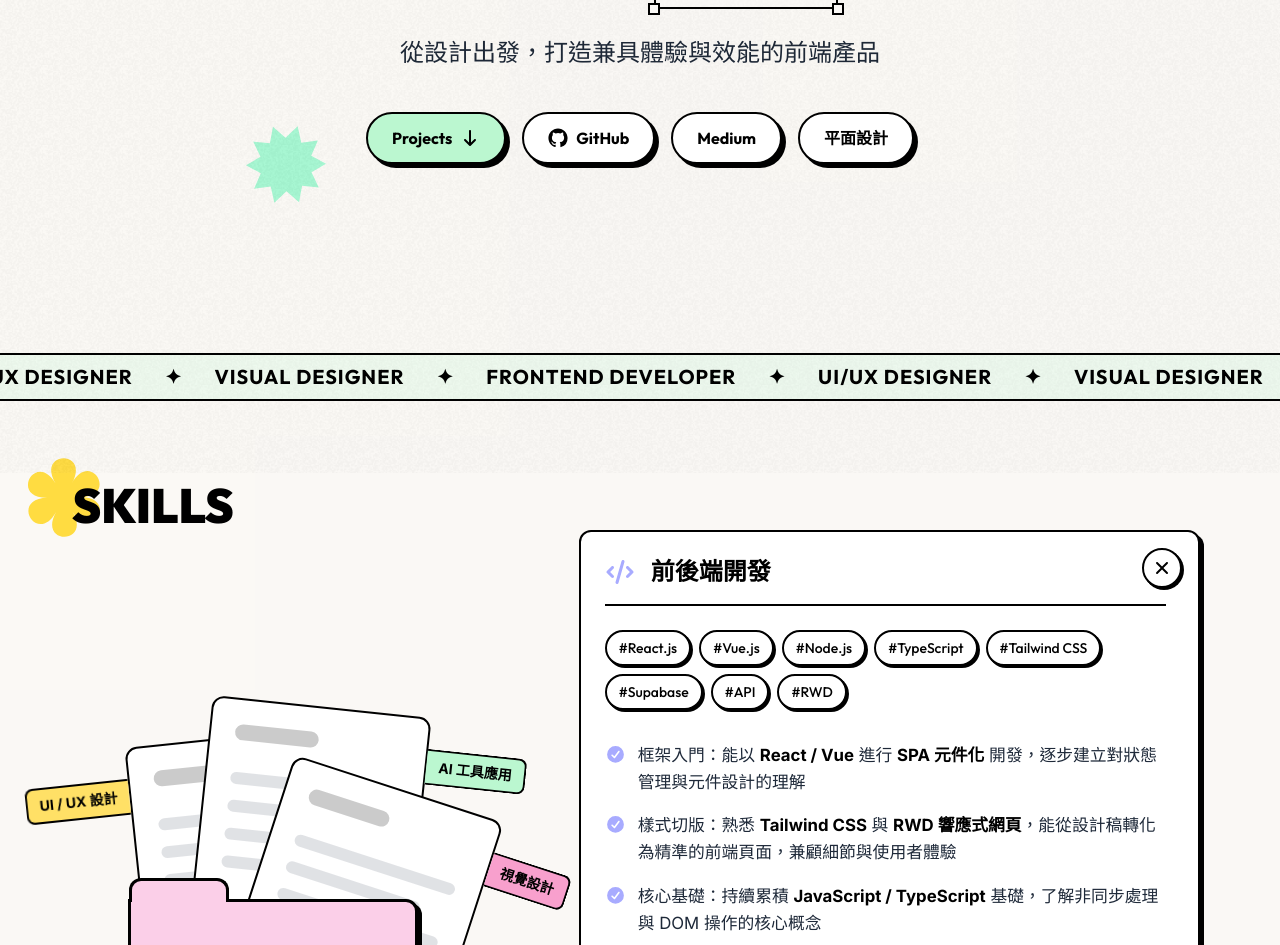
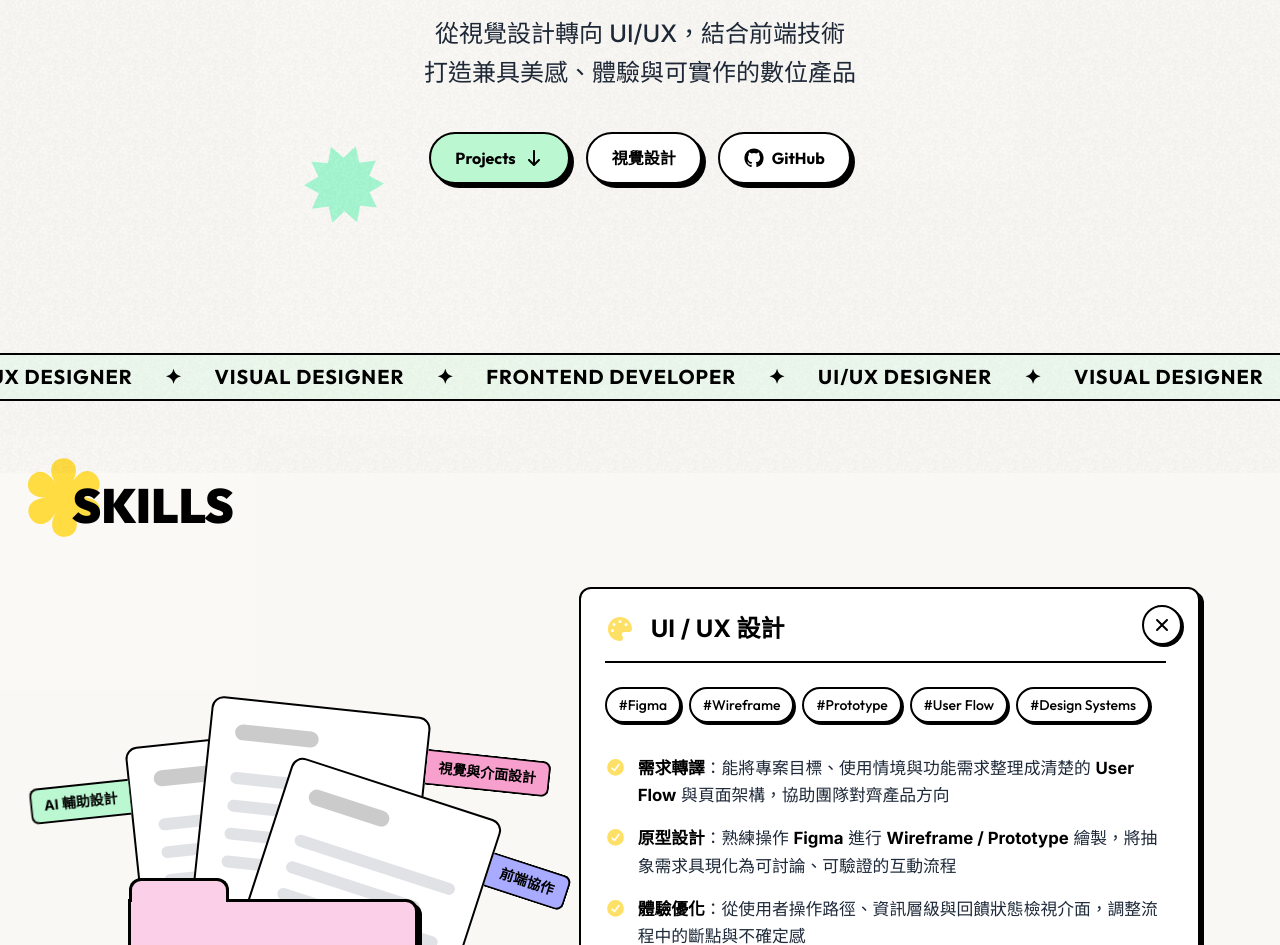
Before and after one commit to 153ys/yuna-portfolio, a React (Vite) app: page / in a window 1280 px wide. Shown: the part 327-1272 px from the top of the page. Built offline with nearby package versions, Linux system fonts and the light colour scheme.

Commit message:
feat: 調整文字內容

```diff
--- a/src/Section/Hero.tsx
+++ b/src/Section/Hero.tsx
@@ -50,7 +50,7 @@ export const Hero = () => {
               }}
               className="absolute -top-12 shadow-brutal-sm sm:-left-20 -left-8 inline-block bg-primary border-brutal px-4 py-2 font-heading font-bold text-sm uppercase tracking-wider transform -rotate-5"
             >
-              UI/UX & Frontend
+              UI/UX Designer
             </motion.div>
             Hi, I'm{" "}
             <motion.button
@@ -79,8 +79,9 @@ export const Hero = () => {
             <br />
           </h1>
 
-          <p className="text-xl md:text-2xl font-medium text-gray-800 max-w-lg leading-relaxed mix-blend-multiply">
-            從設計出發，打造兼具體驗與效能的前端產品
+          <p className="text-xl md:text-2xl text-center font-medium text-gray-800 max-w-lg leading-relaxed mix-blend-multiply">
+            從視覺設計轉向 UI/UX，結合前端技術
+            <p>打造兼具美感、體驗與可實作的數位產品</p>
           </p>
 
           <div className="flex flex-col sm:flex-row gap-4 mt-4 max-w-[70vw] w-full text-center sm:w-auto">
@@ -96,6 +97,16 @@ export const Hero = () => {
                 <FontAwesomeIcon icon={faArrowDown} className="w-5 h-5" />
               </Button>
             </Tooltip>
+            <Tooltip info="我的視覺設計作品">
+              <Button
+                variant="secondary"
+                className="w-full sm:w-auto"
+                href="https://yunakao.myportfolio.com/"
+                target="_blank"
+              >
+                視覺設計
+              </Button>
+            </Tooltip>
             <Tooltip info="前往 GitHub 查看原始碼">
               <Button
                 variant="secondary"
@@ -107,7 +118,7 @@ export const Hero = () => {
                 GitHub
               </Button>
             </Tooltip>
-            <Tooltip info="我的技術文章">
+            {/* <Tooltip info="我的技術文章">
               <Button
                 variant="secondary"
                 className="w-full sm:w-auto"
@@ -116,17 +127,7 @@ export const Hero = () => {
               >
                 Medium
               </Button>
-            </Tooltip>
-            <Tooltip info="我過去的設計作品">
-              <Button
-                variant="secondary"
-                className="w-full sm:w-auto"
-                href="https://yunakao.myportfolio.com/"
-                target="_blank"
-              >
-                平面設計
-              </Button>
-            </Tooltip>
+            </Tooltip> */}
           </div>
         </motion.div>
       </div>
--- a/src/Section/Skills.tsx
+++ b/src/Section/Skills.tsx
@@ -86,7 +86,54 @@ const boldText = (text: string) => {
 
 const skillsData = [
   {
-    title: "前後端開發",
+    title: "UI / UX 設計",
+    icon: faPalette,
+    bgColor: "bg-skills-yellow",
+    textColor: "text-skills-yellow",
+    tags: ["Figma", "Wireframe", "Prototype", "User Flow", "Design Systems"],
+    items: [
+      "**需求轉譯**：能將專案目標、使用情境與功能需求整理成清楚的 **User Flow** 與頁面架構，協助團隊對齊產品方向",
+      "**原型設計**：熟練操作 **Figma** 進行 **Wireframe / Prototype** 繪製，將抽象需求具現化為可討論、可驗證的互動流程",
+      "**體驗優化**：從使用者操作路徑、資訊層級與回饋狀態檢視介面，調整流程中的斷點與不確定感",
+      "**設計交付**：能整理元件狀態、間距規則與互動細節，讓設計稿更容易被前端理解與實作",
+    ],
+  },
+  {
+    title: "AI 輔助設計",
+    icon: faRobot,
+    bgColor: "bg-skills-green",
+    textColor: "text-skills-green",
+    tags: ["ChatGPT", "Claude", "Gemini", "Canva AI", "Prompt Design"],
+    items: [
+      "**概念發想**：運用 **ChatGPT / Gemini** 等 AI 工具快速整理競品觀察、情境腳本與功能假設，作為設計初期的發散素材",
+      "**提示設計**：能根據角色、情境、限制與輸出格式撰寫 **Prompt**，讓 AI 產出更貼近設計需求的文案與內容結構",
+      "**內容規劃**：協助整理介面文字、流程提示與資訊層級，讓使用者在操作過程中更容易理解下一步",
+      "**視覺探索**：運用 **Canva AI / Claude** 輔助 moodboard、風格方向與版面概念發想，提高前期探索效率",
+    ],
+  },
+  {
+    title: "視覺與介面設計",
+    icon: faWandMagicSparkles,
+    bgColor: "bg-skills-pink",
+    textColor: "text-skills-pink",
+    tags: [
+      "Illustrator",
+      "Photoshop",
+      "AfterEffect",
+      "Premiere",
+      "Visual Design",
+      "Branding",
+      "Social Media",
+    ],
+    items: [
+      "**視覺經驗**：擁有 **4 年動靜態社群媒體與廣告素材** 製作經驗，熟悉從提案、版面規劃到交付的完整流程",
+      "**介面表現**：能運用色彩、字級、留白與視覺層級建立清楚的閱讀節奏，讓介面資訊更容易被掃描與理解",
+      "**品牌一致性**：理解品牌視覺規範，能將既有風格延伸到網站、活動頁與產品介面，維持整體體驗一致",
+      "**設計工具**：熟練操作 **Photoshop / Illustrator** 等 Adobe 系列製圖工具，能快速處理圖片素材、圖像元素與行銷視覺延伸",
+    ],
+  },
+  {
+    title: "前端協作",
     icon: faCode,
     bgColor: "bg-skills-blue",
     textColor: "text-skills-blue",
@@ -101,56 +148,11 @@ const skillsData = [
       "RWD",
     ],
     items: [
-      "框架入門：能以 **React / Vue** 進行 **SPA 元件化** 開發，逐步建立對狀態管理與元件設計的理解",
-      "樣式切版：熟悉 **Tailwind CSS** 與 **RWD 響應式網頁**，能從設計稿轉化為精準的前端頁面，兼顧細節與使用者體驗",
-      "核心基礎：持續累積 **JavaScript  / TypeScript** 基礎，了解非同步處理與 DOM 操作的核心概念",
-      "後端接觸：初步接觸 **Node.js / Supabase**，能串接 **RESTful API** 進行資料讀寫",
-      "團隊協作：熟練使用 **Git / GitHub** 進行版本控制、分支管理與協作開發流程",
-    ],
-  },
-  {
-    title: "UI / UX 設計",
-    icon: faPalette,
-    bgColor: "bg-skills-yellow",
-    textColor: "text-skills-yellow",
-    tags: ["Figma", "Wireframe", "Prototype", "User Flow", "Design Systems"],
-    items: [
-      "原型設計：熟練操作 **Figma** 進行 **Wireframe / Prototype** 繪製，將抽象需求具現化為可溝通的設計稿",
-      "體驗規劃：設計 **User Flow** 與資訊架構，從使用者視角優化操作路徑與互動邏輯",
-      "跨界實作：兼具設計與開發思維，有 **LINE LIFF**、**Landing Page** 開發經驗，了解從需求訪談、設計到程式實作的完整流程",
-    ],
-  },
-  {
-    title: "AI 工具應用",
-    icon: faRobot,
-    bgColor: "bg-skills-green",
-    textColor: "text-skills-green",
-    tags: ["ChatGPT", "Claude", "Gemini", "Canva AI", "Prompt Engineering"],
-    items: [
-      "開發提速：熟練以 **ChatGPT / Claude** 輔助程式碼生成、邏輯釐清與 **Code Review**，將 AI 融入開發日常，有效縮短功能交付週期",
-      "提示設計：具備 **Prompt Engineering** 實務思維，能精準描述情境與限制，穩定從 AI 工具中產出可用的程式架構與設計素材",
-      "視覺生成：運用 **Claude Design** 快速發想視覺，兼顧美感與效率，產出可實作的設計概念",
-      "知識加速：善用 AI 拆解陌生技術與框架，配合實作驗證，主動縮短學習新技術的摸索週期",
-    ],
-  },
-  {
-    title: "視覺設計",
-    icon: faWandMagicSparkles,
-    bgColor: "bg-skills-pink",
-    textColor: "text-skills-pink",
-    tags: [
-      "Illustrator",
-      "Photoshop",
-      "AfterEffect",
-      "Premiere",
-      "Visual Design",
-      "Branding",
-      "Social Media",
-    ],
-    items: [
-      "實戰經驗：擁有 **4 年動靜態社群媒體與廣告素材** 製作經驗，熟悉從提案到交付的完整製作流程",
-      "專業軟體：熟練操作 **Photoshop / Illustrator**，能高效產出高質感的視覺設計與數位行銷素材",
-      "品牌思維：深刻理解品牌視覺規範，能精準掌握版面配置，並維持產品整體的**視覺一致性**",
+      "**設計可行性**：具備 **React / Vue** 與元件化概念，能在設計階段評估互動狀態、版面限制與實作成本",
+      "**響應式設計**：熟悉 **Tailwind CSS** 與 **RWD** 切版邏輯，能規劃桌機、平板與手機版在資訊密度上的差異",
+      "**前端溝通**：了解 **JavaScript / TypeScript**、API 串接與資料狀態，能與工程師討論資料來源、載入狀態與錯誤回饋",
+      "**設計落地**：能從設計稿延伸到實作細節，檢查間距、字級、互動回饋與視覺還原度，降低設計與開發之間的落差",
+      "**協作流程**：熟悉 **Git / GitHub** 基本協作流程，能理解版本管理、分支與交付節奏，提升跨職能合作效率",
     ],
   },
 ];
--- a/src/components/projectsData.ts
+++ b/src/components/projectsData.ts
@@ -204,7 +204,7 @@ export const projectsData: Project[] = [
       {
         title: "收穫與反思",
         content:
-          "第一次完整參與前端開發，讓我開始理解元件拆分、資料流與技術限制，也讓我在設計時能同步思考方案是否容易實作，而不是只追求視覺呈現。這次專案最大的收穫，不只是完成一個社群產品，而是開始建立從需求、體驗到實作的完整思考方式。[br]因為專案只有約一個月時間開發，未來如果有更多時間，希望能加入使用者測試與數據驗證，確認設計是否真正改善使用者體驗，而不只是依據團隊討論或設計直覺做決策。",
+          "第一次完整參與前端開發，讓我開始理解元件拆分、資料流與技術限制，也讓我在設計時能同步思考方案是否容易實作，而不是只追求視覺呈現。這次專案最大的收穫，不只是完成一個社群產品，而是開始建立從需求、體驗到實作的完整思考方式。[br]未來如果有更多時間，希望能加入使用者測試與數據驗證，確認設計是否真正改善使用者體驗，而不只是依據團隊討論或設計直覺做決策。",
       },
     ],
   },
@@ -226,7 +226,7 @@ export const projectsData: Project[] = [
     projectInfo: [
       {
         title: "技術與工具",
-        tech: ["LINE LIFF", "Figma", "AI", "UI Design"],
+        tech: ["LINE LIFF", "Figma", "AI", "UI Design", "Prototype"],
       },
       {
         title: "專案背景",
@@ -236,18 +236,18 @@ export const projectsData: Project[] = [
       {
         title: "我的角色",
         content:
-          "與創意及技術成員共同發想 AI 技術運用、負責介面視覺設計與使用者流程規劃、製作 Figma Prototype 驗證互動流程，參與 AI 籤詩呈現方式與內容結構調整",
+          "與創意及技術成員共同發想 AI 技術運用方式、負責介面視覺設計與使用者流程規劃、製作簡易 Figma Wireframe 與 Prototype 驗證互動流程、參與 AI 籤詩呈現方式與內容結構調整",
       },
       {
         title: "設計流程",
         subTitle: "需求分析",
         content:
-          "初版流程以「輸入問題 → AI 回答」為核心，雖然能快速完成求籤，但體驗更接近一般 AI 聊天工具，缺少神社求籤應有的期待感與參與感。因此重新思考：除了獲得 AI 籤詩，還能如何讓使用者真正投入整個求籤體驗？",
+          "專案初期的需求是運用 AI 生成個人化籤詩，讓使用者輸入資料與問題後，能取得對應主題的求籤結果。然而在需求拆解時，我們發現如果流程只停留在「輸入問題 → 取得 AI 回答」，體驗會更接近一般 AI 問答工具，難以傳達神社求籤應有的期待感與儀式感。因此設計重點不只是讓 AI 產生內容，而是思考如何把 AI 回覆包裝成一段完整的求籤體驗。",
       },
       {
         subTitle: "Wireframe",
         content:
-          "專案初期以『快速完成求籤』為主要目標，因此使用者完成授權後，很快就會進入提問與結果頁。我先繪製簡易的 Wireframe 呈現互動流程與畫面配置，希望快速驗證功能是否完整，再逐步細化介面設計",
+          "我先以快速驗證功能流程為目標，繪製初版 Wireframe，讓使用者在輸入個人資料後進入提問與結果頁。經過流程檢視後，我們發現雖然操作順暢，但使用者幾乎可以直接取得結果，缺少求籤前的情境鋪陳與參與過程。",
         image: [
           {
             image:
@@ -259,7 +259,7 @@ export const projectsData: Project[] = [
       {
         subTitle: "流程迭代",
         content:
-          "根據初版 Wireframe 我們重新檢視整體體驗，發現流程雖然順暢，但更像一般 AI 問答，而非神社求籤。因此重新調整使用者流程，加入洗手、投幣、搖鈴等參拜儀式，以及主題選擇與角色引導，讓 AI 籤詩成為整段體驗的最後回饋。",
+          "後續重新調整使用者流程，在提問與取得籤詩之前加入洗手、投幣、搖鈴等參拜儀式，並搭配主題選擇與角色引導，讓使用者先進入神社情境，再逐步完成求籤。這樣 AI 籤詩就不只是即時回答，而是整段互動體驗的最後回饋。",
         image: [
           {
             image:
@@ -349,7 +349,7 @@ export const projectsData: Project[] = [
       {
         title: "收穫與反思",
         content:
-          "這次專案讓我重新思考 AI 在產品中的角色。真正的體驗設計並不是把生成內容放進介面，而是從使用者進入流程開始，就透過情境、互動與資訊設計建立合理的期待，讓 AI 回覆成為整體體驗的一部分，而不是單獨存在的功能。也因為參與了 AI 籤詩內容規劃與結果頁設計，我更理解生成內容需要與 UI 一起規劃，才能兼顧閱讀體驗與資訊一致性。[br]由於此專案主要作為提案展示使用，尚未進入正式上線階段，因此未取得實際使用數據。未來如果有機會進一步發展，我希望能透過使用者測試與正式上線，驗證各流程節點的完成率、停留時間及中途離開率，並根據數據持續優化整體體驗。",
+          "這次專案讓我重新思考 AI 在產品中的角色。真正的體驗設計並不是把生成內容放進介面，而是從使用者進入流程開始，就透過情境、互動與資訊設計建立合理的期待，讓 AI 回覆成為整體體驗的一部分。也因為參與了 AI 籤詩內容規劃與結果頁設計，我更理解生成內容需要與 UI 一起規劃，才能兼顧閱讀體驗與資訊一致性。[br]由於此專案主要作為提案展示使用，尚未進入正式上線階段，因此未取得實際使用數據。未來如果有機會進一步發展，我希望能透過使用者測試與正式上線，驗證各流程節點的完成率、停留時間及中途離開率，並根據數據持續優化整體體驗。",
       },
     ],
   },
```
